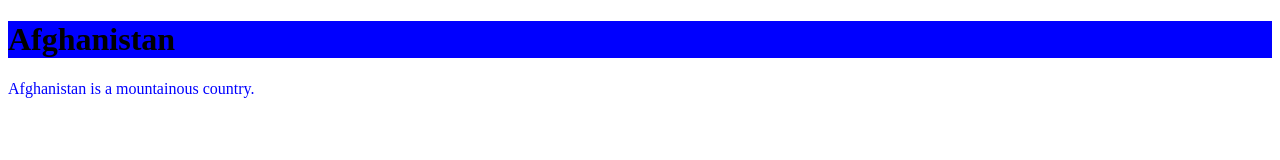
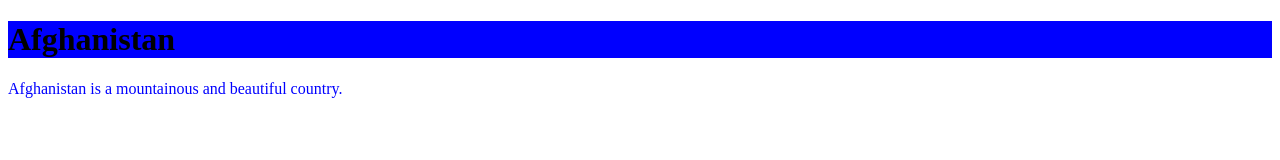
Before and after one commit to AmirKhanSayadi/Git-repo, a plain HTML site: page index.html in a window 1280 px wide. Drawn offline with Linux system fonts and the light colour scheme.

Commit message:
Paragraph has been changed

```diff
--- a/index.html
+++ b/index.html
@@ -9,7 +9,7 @@
 <body>
 
     <h1>Afghanistan</h1>
-    <p style="color: blue;">Afghanistan is a mountainous country.</p>
+    <p style="color: blue;">Afghanistan is a mountainous and beautiful country.</p>
 
 </body>
 </html>
```
